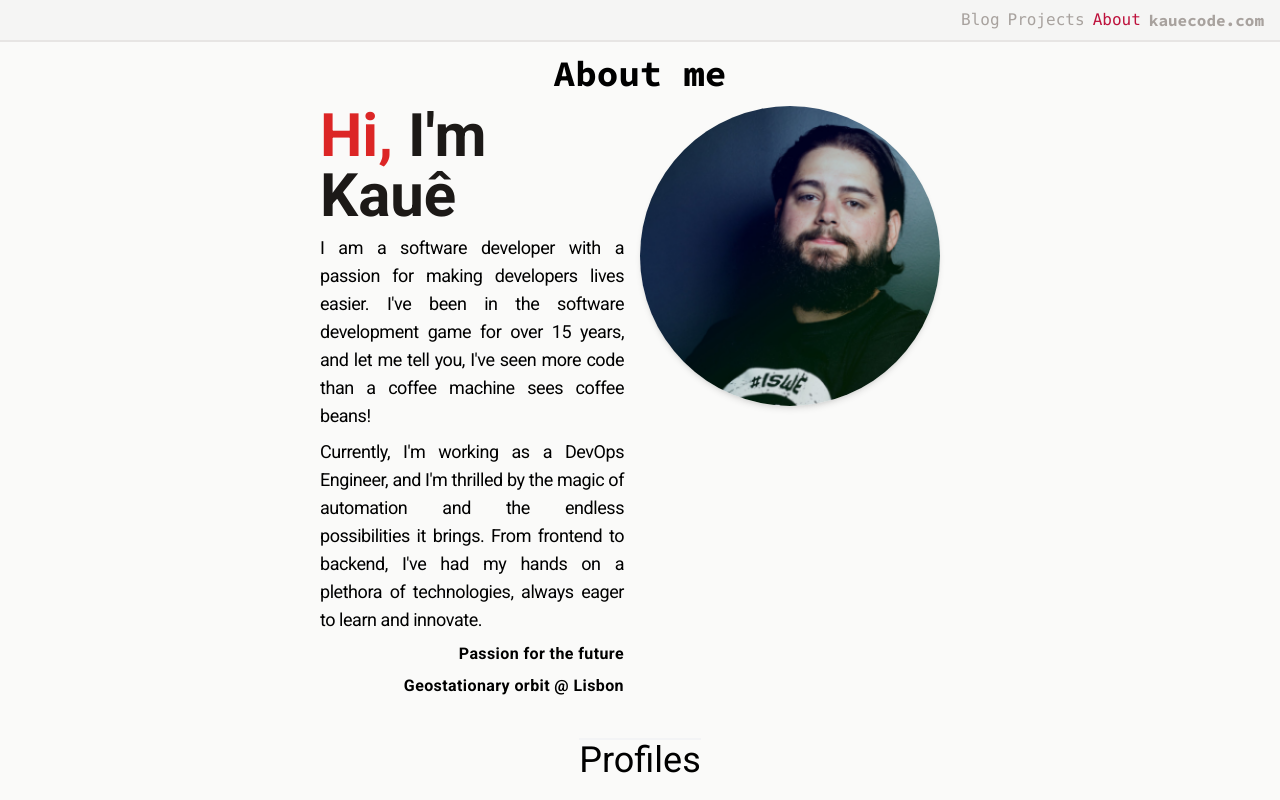
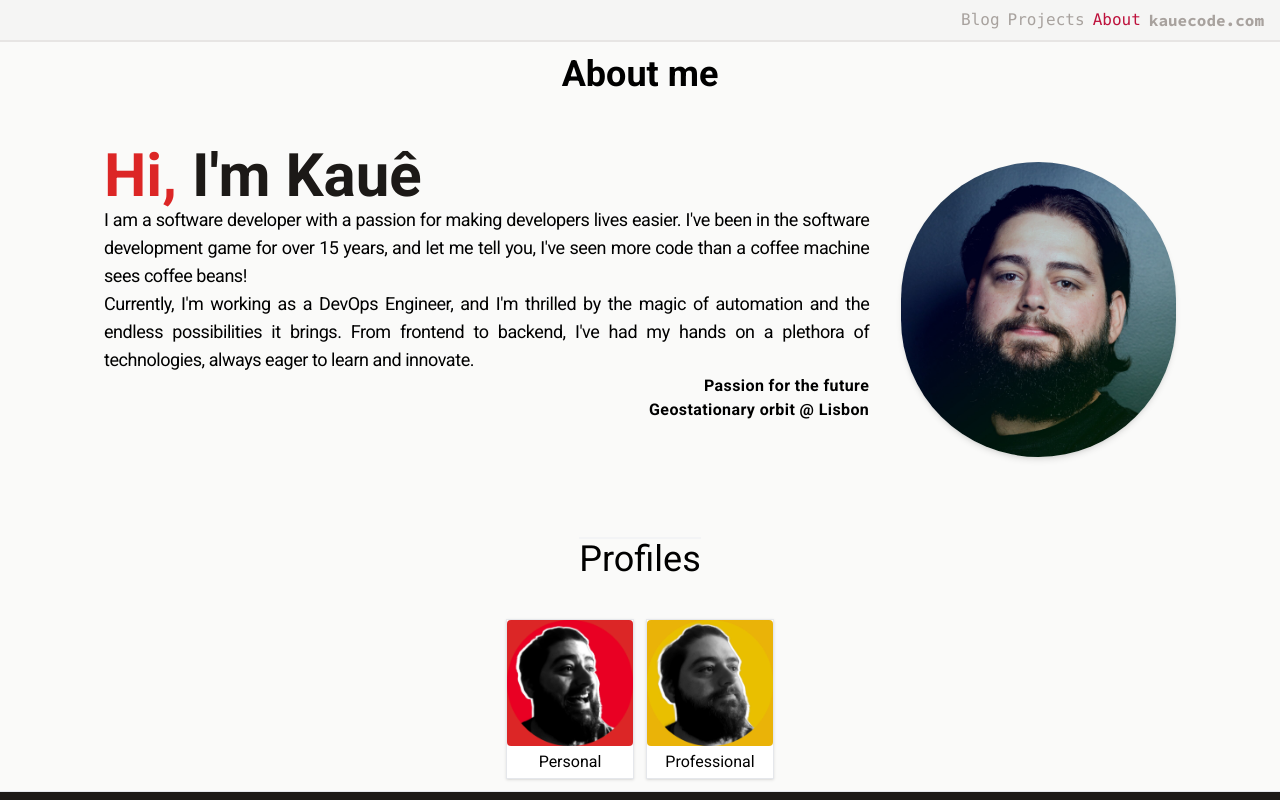
Before and after one commit to kauemendes/kauemendes.com, a Next.js app: page /about in a window 1280 px wide. Shown: the top 800 px of the page. Built offline with nearby package versions, Linux system fonts and the light colour scheme.

Commit message:
Fix about page sizing and quality image

```diff
--- a/src/app/about/page.tsx
+++ b/src/app/about/page.tsx
@@ -14,9 +14,9 @@ export default function InfoPage() {
   return (
     <>
       <Heading>About me</Heading>
-      <div className="flex w-1/2 m-auto flex-col flex-wrap space-y-10 sm:w-1/2">
-        <div className="flex flex-row w-auto m-auto">
-          <div className="text-left pr-4 w-3/4 space-y-2">
+      <div className="flex flex-col m-auto space-y-10 md:max-w-6xl sm:max-w-lg ">
+        <div className="flex flex-wrap p-10 w-full space-y-4 md:flex-nowrap md:space-x-8">
+          <div className="text-left">
             <p className="text-stone-900 font-bold text-6xl">
               <span className="text-red-600 hover:-translate-y-1 hover:scale-110 hover:text-indigo-500 duration-300">Hi,</span> I'm Kauê
             </p>
@@ -33,17 +33,17 @@ export default function InfoPage() {
               Geostationary orbit @ Lisbon
             </p>
           </div>
-          <div className="text-left pr-4 w-3/4 space-y-2">
+          <div className="text-left">
             <Image
-              src="/images/hero_1.png"
-              width={300}
-              height={300}
-              className='mb-4 rounded-full shadow-md hover:shadow-lg'
+              src="/images/hero_3.jpg"
+              width={640}
+              height={640}
+              className='align-middle m-auto rounded-full shadow-md hover:shadow-lg'
               alt='Kaue faces posing with black shirt and blueish background'
             />
           </div>
         </div>
-        <div className='flex flex-row w-auto m-auto border-t-2 border-gray-100 text-center'>
+        <div className='flex flex-row m-auto border-t-2 border-gray-100 text-center'>
           <span className='text-4xl text-center'>Profiles</span>
         </div>
         <div className="flex flex-row w-auto m-auto">
--- a/src/components/Heading.tsx
+++ b/src/components/Heading.tsx
@@ -13,7 +13,7 @@ export default function Heading({
   children
 }: HeadingProps) {
   return (
-    <h1 className={`font-bold pb-3 text-4xl font-sourceCodePro`}>
+    <h1 className={`font-bold pb-3 text-4xl font-roboto hover:text-gray-900 hover:cursor-none`}>
       {children}
     </h1>
   )
```
Also changed, not shown: public/images/hero_3.jpg (added).
